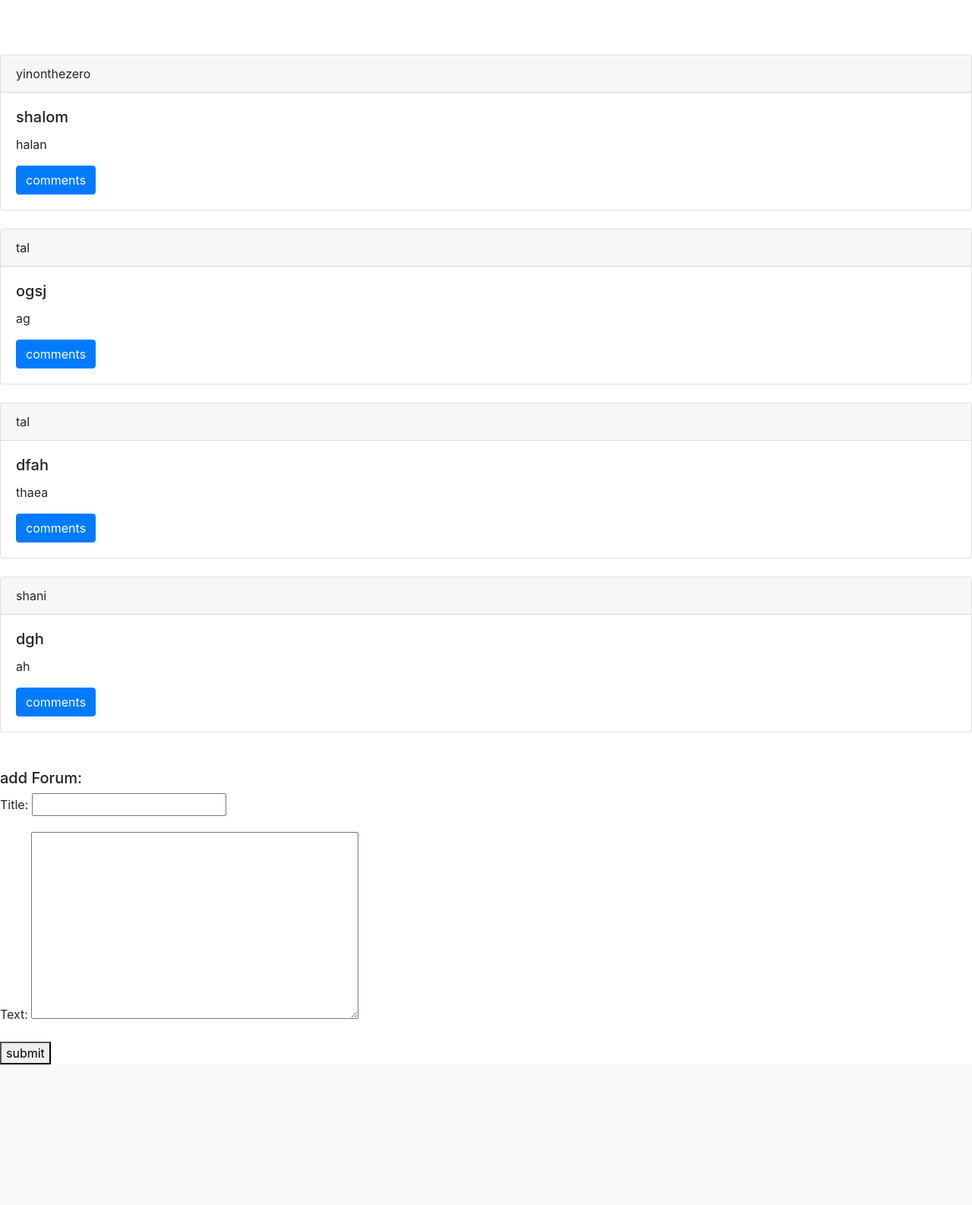
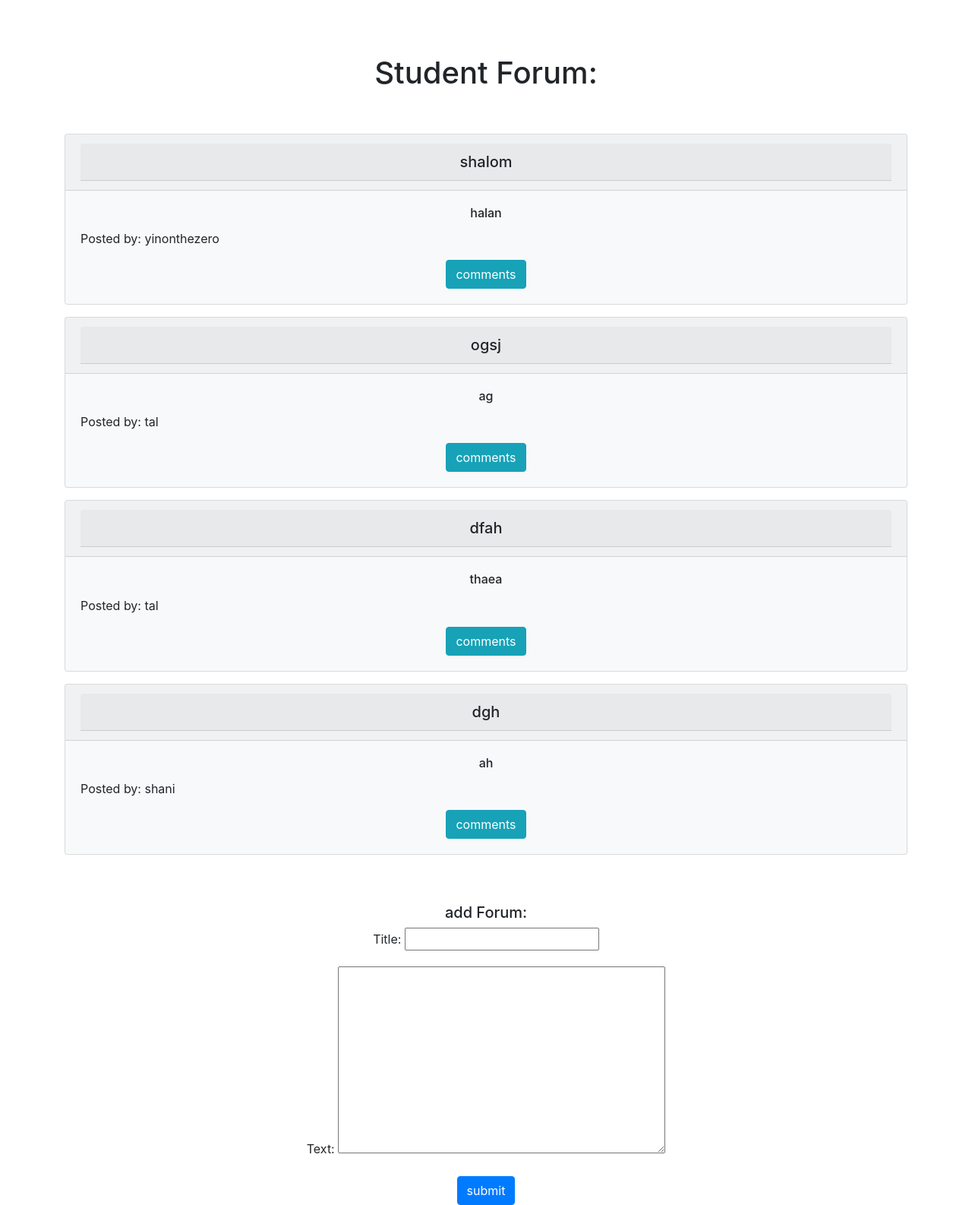
Before and after one commit to yinonh/AutoBook, a Django app: page /Forum/ in a window 1280 px wide. Shown: the part 86-1672 px from the top of the page at 76% size. Before the commit the page ends 1487 px from the top, so only its background shows below. Run offline with Django 3.2, Linux system fonts and the light colour scheme; data comes from the database, SQL or seed files in the repository; both versions use the stored data as it was after the commit; some libraries are stand-ins or nearby versions.

Commit message:
forum done

```diff
--- a/authentication/views.py
+++ b/authentication/views.py
@@ -15,7 +15,7 @@ def signupuser(request):
         elif ans == '2':
             return adultsignupuser(request)
         else:
-            return render(request,"home/home.html")
+            return redirect("homepage")
 
     else:
         return render(request, 'authentication/signup2.html')
@@ -37,7 +37,7 @@ def studentsignupuser(request):
             user = authenticate(username=username, password=password)
             login(request, user)
             print("befor")
-            return render(request, 'home/home.html')
+            return redirect("homepage")
         print("after")
     else:
         form = ExtendedUserCreationForm()
--- a/book_catalog/templates/Forum/Forum.html
+++ b/book_catalog/templates/Forum/Forum.html
@@ -1,28 +1,41 @@
 {% extends "mepage/student/stylestudent.html" %}
 {% block content %}
+
+    <div class="container text-center">
 <br><br>
+
+<br>
+        <h1 align="center">Student Forum:</h1>
+    <br><br>
     {% for forum in forums %}
-<br>
-        <div class="card">
+        <div class="card bg-light mb-3" style="max-width: 100rem;">
   <div class="card-header">
-    {{ forum.student.user.username }}
+<h5 class="card-header">{{ forum.title }}</h5>
   </div>
   <div class="card-body">
-    <h5 class="card-title">{{ forum.title }}</h5>
-      <p class="card-text">{{ forum.text }}</p>
-    <a href="{% url 'comments' forum.id %}" class="btn btn-primary">comments</a>
+    <h6 class="card-title">{{ forum.text }}</h6>
+    <p class="card-text" align="left">Posted by: {{ forum.student.user.username }}</p>
+      <a href="{% url 'comments' forum.id %}" class="btn btn-info">comments</a>
   </div>
 </div>
     {% endfor %}
         <br><br>
+
+    {% if user.student.Forum_Banned %}
+        <button type="button" class="btn btn-danger">
+    <a href="{% url 'contact' %}" style="color: #FFFFFF">You are band<br>Click To Contact Us</a>
+</button>
+    {% else %}
         <h5>add Forum:</h5>
         <form method="POST">
         {% csrf_token %}
             {{ error }}
             {{ form.as_p }}
 
-        <button type="submit">submit</button>
+        <button type="submit" class="btn btn-primary">submit</button>
         </form>
+    {% endif %}
 
+    </div>
 
 {% endblock %}
--- a/review/views.py
+++ b/review/views.py
@@ -20,7 +20,7 @@ def addReview(request, book_id):
             newReview.save()
             newReview.book.add(book)
             request.user.adult.reviews.add(newReview)
-            return redirect("homepage")
+            return redirect("book_card", book_id)
         else:
             return render(request, "review/addReview.html", {"form": ReviewForm(), "book_id": book_id,"error":"bad data"})
 
```
Also changed, not shown: book_catalog/templates/Forum/comments.html (+19 -9 lines), db.sqlite3.
